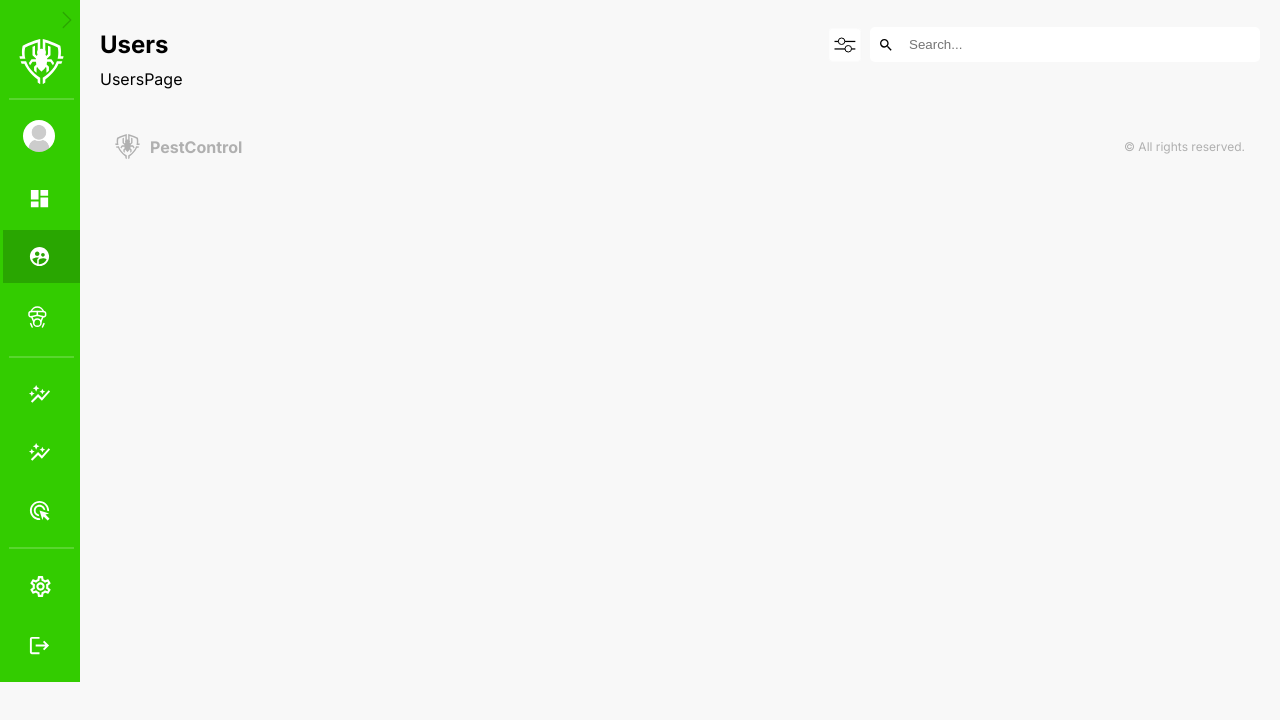
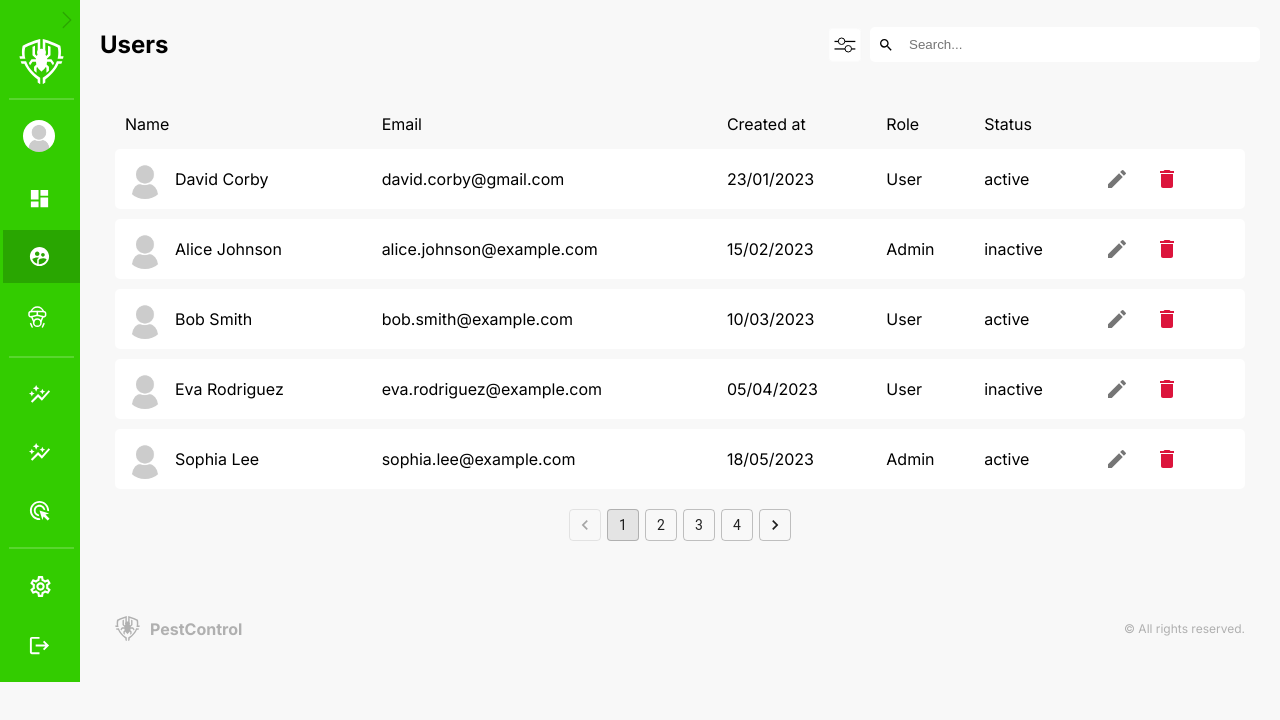
Before and after one commit to I3programmation/PestControlDashboard, a Next.js app: page /dashboard/users in a window 1280 px wide. Shown: the top 720 px of the page. Built offline with nearby package versions, Linux system fonts and the light colour scheme.

Commit message:
:fire: feat: enhanced Users page Added dummy users data , and created the table

```diff
--- a/app/dashboard/users/page.jsx
+++ b/app/dashboard/users/page.jsx
@@ -1,7 +1,123 @@
+import Search from "@/app/ui/dashboard/search/search";
+import styles from "@/app/ui/dashboard/users/users.module.css";
+import { Button, IconButton, Pagination } from "@mui/material";
+import Image from "next/image";
+import Link from "next/link";
+import { MdCreate, MdDelete, MdPreview } from "react-icons/md";
+
 const UsersPage = () => {
+  const DATA = [
+    {
+      ID: 2134,
+      Name: "David Corby",
+      Email: "david.corby@gmail.com",
+      CreatedAt: "23/01/2023",
+      Role: "User",
+      Status: "active",
+    },
+    {
+      ID: 789,
+      Name: "Alice Johnson",
+      Email: "alice.johnson@example.com",
+      CreatedAt: "15/02/2023",
+      Role: "Admin",
+      Status: "inactive",
+    },
+    {
+      ID: 456,
+      Name: "Bob Smith",
+      Email: "bob.smith@example.com",
+      CreatedAt: "10/03/2023",
+      Role: "User",
+      Status: "active",
+    },
+    {
+      ID: 123,
+      Name: "Eva Rodriguez",
+      Email: "eva.rodriguez@example.com",
+      CreatedAt: "05/04/2023",
+      Role: "User",
+      Status: "inactive",
+    },
+    {
+      ID: 987,
+      Name: "Sophia Lee",
+      Email: "sophia.lee@example.com",
+      CreatedAt: "18/05/2023",
+      Role: "Admin",
+      Status: "active",
+    },
+  ];
+
   return (
-    <div>UsersPage</div>
-  )
-}
+    <div className={styles.container}>
+      {/* <div className={styles.top}>
+        <Search placeholder="Search for a user..." />
+        <Link href="/dashboard/users/add">
+          <button className={styles.addButton}>Add new</button>
+        </Link>
+      </div> */}
+      <table className={styles.table} rules="none">
+        <thead>
+          <tr>
+            <td>Name</td>
+            <td>Email</td>
+            <td>Created at</td>
+            <td>Role</td>
+            <td>Status</td>
+            <td></td>
+          </tr>
+        </thead>
+        <tbody>
+          {DATA.map((user) => (
+            <>
+            <tr className={styles.spacer}></tr>
+              <tr key={user.ID} className={styles.userRow}>
+                <td>
+                  <div className={styles.user}>
+                    <Image
+                      src="/noavatar.png"
+                      alt=""
+                      width={40}
+                      height={40}
+                      className={styles.userImage}
+                    />
+                    {user.Name}
+                  </div>
+                </td>
+                <td>{user.Email}</td>
+                <td>{user.CreatedAt}</td>
+                <td>{user.Role}</td>
+                <td>{user.Status}</td>
+                <td>
+                  <div className={styles.buttons}>
+                    <Link href="">
+                      <IconButton
+                        className={`${styles.button} ${styles.view}`}
+                        aria-label="View"
+                      >
+                        <MdCreate />
+                      </IconButton>
+                    </Link>
+                    <IconButton
+                      className={`${styles.button} ${styles.delete}`}
+                      aria-label="Delete"
+                    >
+                      <MdDelete color="#dc143c" />
+                    </IconButton>
+                  </div>
+                </td>
+              </tr>
+              <tr className={styles.spacer}></tr>
+            </>
+          ))}
+        </tbody>
+      </table>
+      <div className={styles.pagination}>
+        <Pagination count={4} variant="outlined" shape="rounded" />
+      </div>
+    </div>
+  );
+};
 
-export default UsersPage
+export default UsersPage;
--- /dev/null
+++ b/app/ui/dashboard/users/users.module.css
@@ -0,0 +1,81 @@
+.container {
+  /* background-color: var(--bg2); */
+  padding: 15px;
+  border-radius: 10px;
+  margin-top: 20px;
+}
+
+.top {
+  display: flex;
+  align-items: center;
+  justify-content: space-between;
+}
+
+.addButton {
+  padding: 10px;
+  background-color: var(--primary);
+  color: var(--textSoft2);
+  border-radius: 5px;
+  border: none;
+  cursor: pointer;
+}
+
+.table {
+  width: 100%;
+}
+
+.userRow {
+  /* background-color: var(--bg2); */
+  background-color: white;
+}
+.spacer {
+  height: 5px;
+}
+.table td {
+  padding: 10px;
+}
+
+.table td:first-child {
+  border-left-style: solid;
+  border-top-left-radius: 5px;
+  border-bottom-left-radius: 5px;
+}
+
+.table td:last-child {
+  border-right-style: solid;
+  border-bottom-right-radius: 5px;
+  border-top-right-radius: 5px;
+}
+
+.user {
+  display: flex;
+  align-items: center;
+  gap: 10px;
+}
+
+.userImage {
+  border-radius: 50%;
+  object-fit: cover;
+}
+
+.buttons {
+  display: flex;
+  gap: 10px;
+}
+
+.button {
+  padding: 0px;
+}
+
+.view {
+  /* background-color: #008080; */
+}
+.delete {
+  /* background-color: #dc143c; */
+}
+
+.pagination {
+  padding: 15px;
+  display: flex;
+  justify-content: center;
+}
```
